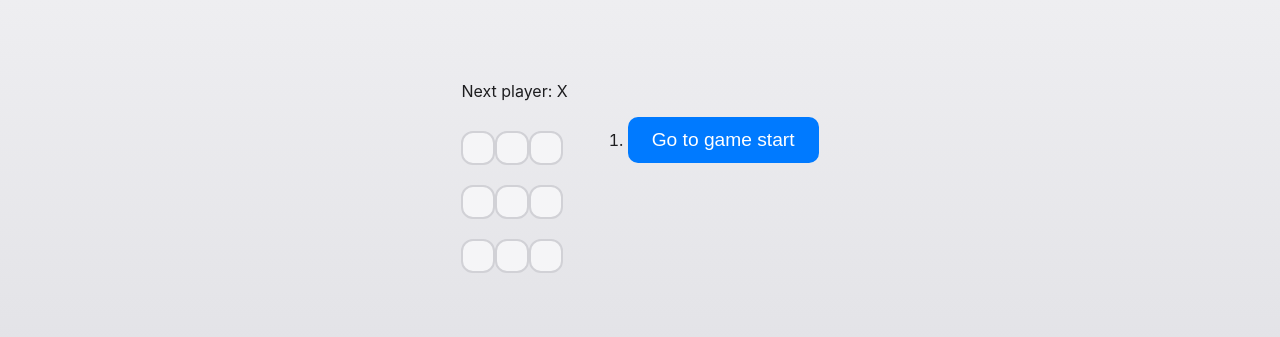
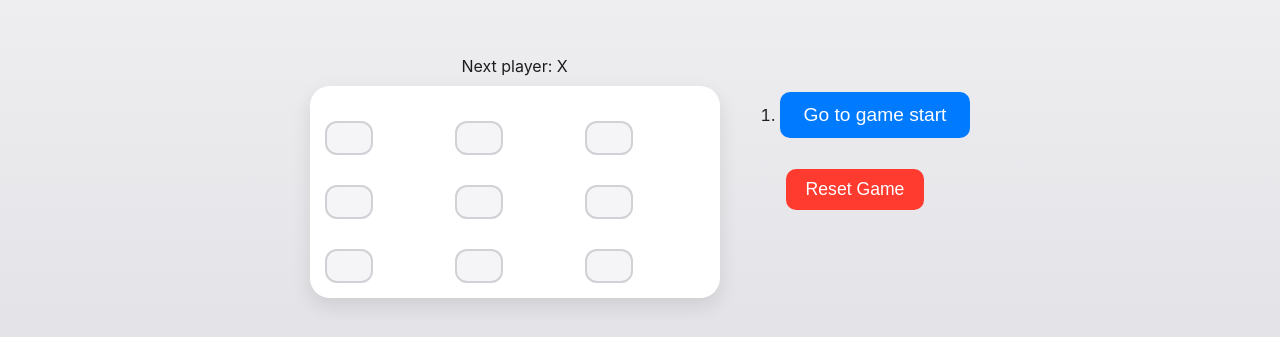
Before and after one commit to Schmockle/TicTacToe-Final, a React (Vite) app: page / in a window 1280 px wide. Shown: the part 223-560 px from the top of the page. Built offline with nearby package versions, Linux system fonts and the light colour scheme; the HTML template or start-up script is replaced by a standard one.

Commit message:
animasjon and reset button

```diff
--- a/src/App.jsx
+++ b/src/App.jsx
@@ -1,8 +1,46 @@
-import React, { useState } from 'react';
-import Board from './Board';
-import './App.css';
+import { useState } from 'react';
+import './App.css'; // sørg for at CSS er importert
 
-export default function App() {
+function Square({ value, onSquareClick, isWinner }) {
+  return (
+    <button className={`square ${isWinner ? 'winner' : ''}`} onClick={onSquareClick}>
+      {value}
+    </button>
+  );
+}
+
+function Board({ xIsNext, squares, onPlay }) {
+  function handleClick(i) {
+    if (calculateWinner(squares) || squares[i]) return;
+
+    const nextSquares = squares.slice();
+    nextSquares[i] = xIsNext ? 'X' : 'O';
+    onPlay(nextSquares);
+  }
+
+  const winner = calculateWinner(squares);
+  let status = winner ? `Winner: ${winner.player}` : `Next player: ${xIsNext ? 'X' : 'O'}`;
+
+  const winningSquares = winner ? winner.line : [];
+
+  return (
+    <>
+      <div className="status">{status}</div>
+      <div className="board">
+        {squares.map((val, i) => (
+          <Square
+            key={i}
+            value={val}
+            onSquareClick={() => handleClick(i)}
+            isWinner={winningSquares.includes(i)}
+          />
+        ))}
+      </div>
+    </>
+  );
+}
+
+export default function Game() {
   const [history, setHistory] = useState([Array(9).fill(null)]);
   const [currentMove, setCurrentMove] = useState(0);
   const xIsNext = currentMove % 2 === 0;
@@ -14,12 +52,17 @@ export default function App() {
     setCurrentMove(nextHistory.length - 1);
   }
 
-  function jumpTo(nextMove) {
-    setCurrentMove(nextMove);
+  function jumpTo(move) {
+    setCurrentMove(move);
+  }
+
+  function resetGame() {
+    setHistory([Array(9).fill(null)]);
+    setCurrentMove(0);
   }
 
   const moves = history.map((squares, move) => {
-    const description = move ? 'Go to move #' + move : 'Go to game start';
+    const description = move ? `Go to move #${move}` : 'Go to game start';
     return (
       <li key={move}>
         <button onClick={() => jumpTo(move)}>{description}</button>
@@ -34,7 +77,28 @@ export default function App() {
       </div>
       <div className="game-info">
         <ol>{moves}</ol>
+        <button className="reset-btn" onClick={resetGame}>Reset Game</button>
       </div>
     </div>
   );
 }
+
+function calculateWinner(squares) {
+  const lines = [
+    [0, 1, 2],
+    [3, 4, 5],
+    [6, 7, 8],
+    [0, 3, 6],
+    [1, 4, 7],
+    [2, 5, 8],
+    [0, 4, 8],
+    [2, 4, 6],
+  ];
+  for (let line of lines) {
+    const [a, b, c] = line;
+    if (squares[a] && squares[a] === squares[b] && squares[a] === squares[c]) {
+      return { player: squares[a], line };
+    }
+  }
+  return null;
+}
--- a/src/index.css
+++ b/src/index.css
@@ -1,8 +1,3 @@
-/* Global box-sizing fix */
-* {
-  box-sizing: border-box;
-}
-
 /* Ensures the game is fully centered */
 body {
   font-family: -apple-system, BlinkMacSystemFont, "Segoe UI", Roboto, "Helvetica Neue", Arial, sans-serif;
@@ -14,6 +9,7 @@ body {
   align-items: center;
   justify-content: center;
   margin: 0;
+  padding: 0;
 }
 
 /* Keeps everything centered and spaced correctly */
@@ -26,26 +22,24 @@ body {
   height: 100%;
 }
 
-/* Board with perfectly even spacing */
+/* Board with perfect spacing */
 .board {
   display: grid;
-  grid-template-columns: repeat(3, 1fr); /* Ensures equal size */
-  width: 390px; /* 3 squares * 120px + 2 * 10px gap */
-  gap: 10px;
+  grid-template-columns: repeat(3, 120px); /* Fixerte bredder */
+  grid-gap: 10px;
+  background: white;
   padding: 15px;
-  background: white;
   border-radius: 20px;
   box-shadow: 0px 8px 20px rgba(0, 0, 0, 0.1);
   transition: all 0.3s ease-in-out;
-  aspect-ratio: 1 / 1; /* Optional: Keeps square shape */
 }
 
-/* Each square is now perfectly centered with no gap issues */
+/* Each square */
 .square {
   width: 120px;
   height: 120px;
   background: #f5f5f7;
-  border: 2px solid #d1d1d6;
+  border: none; /* Fjernet ekstra border som ga mellomrom */
   cursor: pointer;
   transition: all 0.2s ease-in-out;
   border-radius: 12px;
@@ -55,12 +49,10 @@ body {
   justify-content: center;
   font-size: 3rem;
   font-weight: bold;
-  line-height: 0; /* Fixes unwanted spacing */
-  padding: 0;
-  outline: none;
+  line-height: 1;
+  box-shadow: inset 0 0 0 2px #d1d1d6; /* La inn shadow istedenfor vanlig border */
 }
 
-/* Hover and click effects */
 .square:hover {
   background: #e5e5ea;
 }
@@ -90,3 +82,43 @@ button:hover {
 button:active {
   background: #004a9f;
 }
+
+/* Highlight winning squares */
+.square.winner {
+  background: #34c759;
+  color: white;
+  animation: pulse 1s ease infinite;
+}
+
+/* Pulse effekt */
+@keyframes pulse {
+  0% {
+    transform: scale(1);
+    box-shadow: 0 0 0 0 rgba(52, 199, 89, 0.7);
+  }
+  70% {
+    transform: scale(1.05);
+    box-shadow: 0 0 10px 10px rgba(52, 199, 89, 0);
+  }
+  100% {
+    transform: scale(1);
+    box-shadow: 0 0 0 0 rgba(52, 199, 89, 0);
+  }
+}
+
+/* Reset button style */
+.reset-btn {
+  margin-top: 15px;
+  padding: 10px 20px;
+  font-size: 1.1rem;
+  background-color: #ff3b30;
+  color: white;
+  border: none;
+  border-radius: 10px;
+  cursor: pointer;
+  transition: background 0.3s ease;
+}
+
+.reset-btn:hover {
+  background-color: #e22b21;
+}
```
